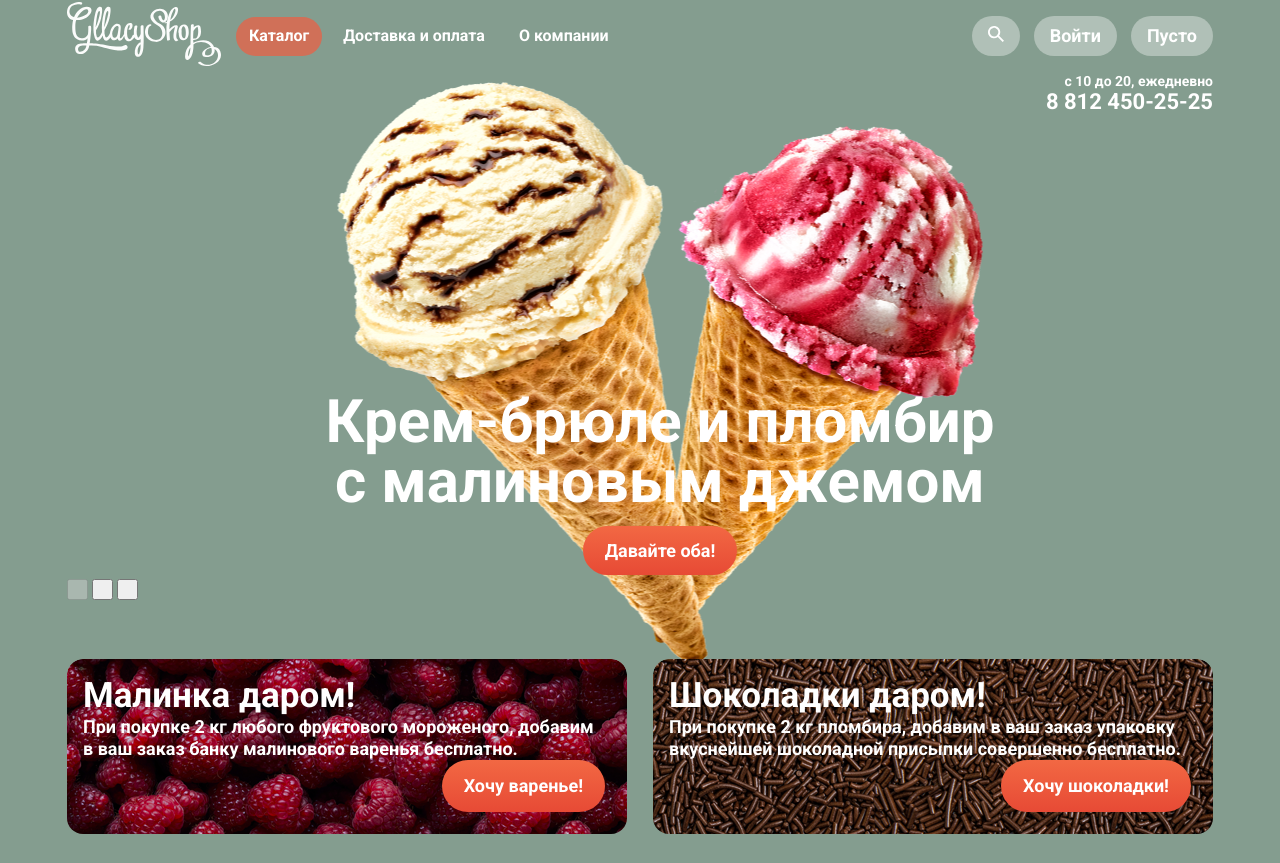
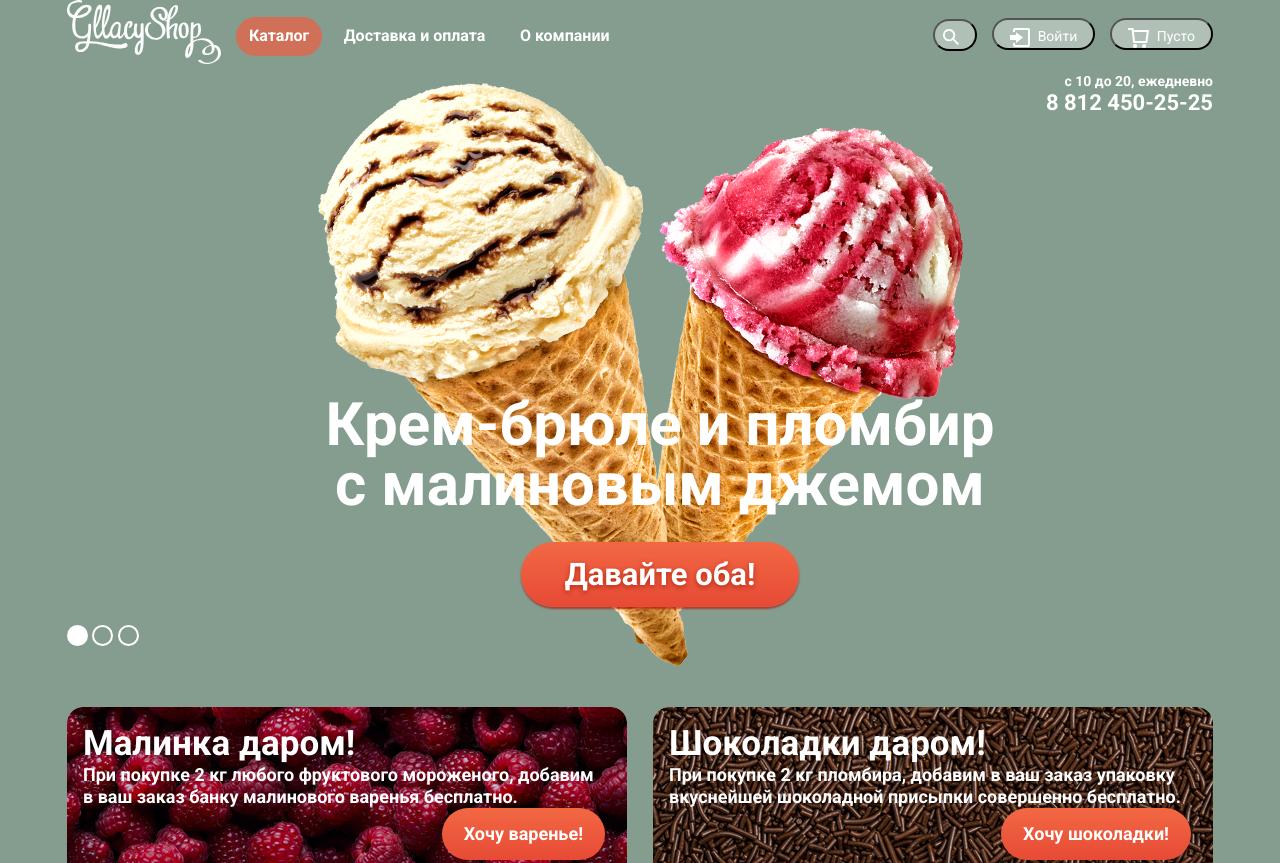
Before and after one commit to LianaTa/glaccy, a plain HTML site: page index.html in a window 1280 px wide. Shown: the top 863 px of the page. Drawn offline with Linux system fonts and the light colour scheme.

Commit message:
add slider

```diff
--- a/css/style.css
+++ b/css/style.css
@@ -25,16 +25,21 @@
 	--basic-extra-black: #231F20;
 }
 body {
- min-width: 1200px;
+
+  min-width: 1200px;
   margin: 0;
   padding: 0;
-  font-family: "Roboto", sans-serif;
-  font-size: 16px;
+  font-size: 18px;
+  line-height: 1.2;
+  font-family: "Roboto", "Arial", sans-serif;
+  /*font-size: 16px;*/
   font-weight: 700;
   font-style: normal;
   color: var(--basic-white);
-  background-color: var(--basic-blue-green);
-
+  background-repeat: no-repeat;
+  background-position: center 83px;
+  /* Для демонстрации */
+  min-height: 100vh;
 }
 .bg-gradient{
 	position: relative;
@@ -50,6 +55,22 @@ body {
 	margin: 0px auto ;
 	position: relative;
 }
+
+.site-wrapper-0 {
+  background-color: #849d8f;
+  background-image: url("../img/ice-cream-1.png");
+ }
+
+.site-wrapper-1 {
+  background-color: #8996a6;
+  background-image: url("../img/ice-cream-2.png");
+}
+
+.site-wrapper-2 {
+  background-color: #9d8b84;
+  background-image: url("../img/ice-cream-3.png");
+}
+
 
 a{
 	text-decoration: none;
@@ -137,7 +158,7 @@ p{
 	box-shadow: 0px 20px 20px rgba(0, 0, 0, 0.4);
 	border-radius: 4px;
 	border: 1px solid #323232 20 %;
-	padding: 13px 6px 14px 9px;
+	/*padding: 13px 6px 14px 9px;*/
 	left: 184px;
 	top: 59px;
 }
@@ -145,11 +166,12 @@ p{
 	display: block;
 }
 .nav__item__submenu ul{
-	padding:0px;
+	padding-left: 0px;
 	list-style: none;
 }
 .nav__item__submenu h2{
 	margin: 0px;
+	padding-top: 13px;
 	padding-left: 21px;
 	font-weight: bold;
 	font-size: 14px;
@@ -157,19 +179,22 @@ p{
 	color: var(--basic-black);
 }
 .nav__item__submenu hr{
+
 	width:128px;
-	clear:  rgba(50, 50, 50, 0.2);
+	color:  rgba(50, 50, 50, 0.2);
 }
 .submenu__item{
 	font-weight: normal;
 	color:var(--basic-black);
+	padding: 5px 20px 5px 21px;
 	font-size: 14px;
     line-height: 16px;
     width: 143px;
     height: 27px;
-    padding-left:21px;
 }
-
+.submenu__item:hover{background-color: var(--basic-extra-light-orange);}
+.submenu__item:focus{background-color:#F6B5A5;}
+.submenu__item:active{background-color:var(--basic-light-orange);}
 /* User navigation */
 .user-nav{
 	list-style: none;
@@ -178,7 +203,71 @@ p{
 	display: inline-block;
 	margin-left:10px;
 }
+/*buttons*/
+.btn{
+	padding: 14px 22px;
+	color:var(--basic-white);
+	font-size:18px;
+	line-height: 24px;
+	text-align: center;
+	font-weight: bold;
+	background: linear-gradient(180deg,  var(--basic-orange-gradient-1) 0%, var(--basic-orange-gradient-2) 100%);
+	box-shadow: 0px 2px 2px 0px #AC1000 64 %;
+ 	border-radius: 70px;
+ 	outline: none;
+    border: none;
+}
+.btn_grey{
+	height:32px;
+	border-radius: 20px;
+	background:var(--basic-light-gray);
+	color:var(--basic-white);
+	font-size: 14px;
+	line-height: 16px;
+}
+.btn_grey svg{float:left;padding-right: 8px;}
+.btn_search{padding:8px;}
+.btn_signin{padding: 8px 16px;}
+.btn_cart{padding: 8px 16px;}
+.btn:hover{background: linear-gradient(180deg, #F26843 0%, #E74A35 100%);opacity: 20%;}
+.btn:focus{background: linear-gradient(0deg, rgba(0, 0, 0, 0.07), rgba(0, 0, 0, 0.07)),linear-gradient(180deg, #F26843 0%, #E74A35 100%);}
+.btn_grey:hover{background-color: var(--basic-white);color:var(--basic-black);}
+.btn_grey svg:hover path{ fill:var(--basic-black);}
 
+.btn--specials{
+	float: right;
+}
+.btn--hits{display: none;}
+
+/*slider-buttons*/
+.slider__button {
+  display: inline-block;
+  padding: 12px 44px;
+  font-weight: 600;
+  font-size: 31px;
+  line-height: 41px;
+  text-align: center;
+  color: #ffffff;
+  vertical-align: top;
+  text-decoration: none;
+  text-shadow: 0 2px 5px rgba(160, 32, 11, 0.76);
+  background: #f26843;
+  background: linear-gradient(to bottom, #f26843, #e74a35);
+  border-radius: 50px;
+  box-shadow: 0 2px 2px rgba(172, 16, 0, 0.64);
+  border: none;
+  cursor: pointer;
+}
+
+.slider__button:hover {
+  background: linear-gradient(to bottom, #f58669, #ec6f5e);
+  box-shadow: 0 2px 2px rgba(172, 16, 0, 1);
+}
+
+.slider__button:active {
+  background: linear-gradient(to bottom, #d84732, #e1613e);
+  box-shadow: inset 0 2px 2px rgba(172, 16, 0, 1);
+}
 /*info*/
 .about__shedule{
 	font-size: 14px;
@@ -206,12 +295,13 @@ p{
 }
 .slider__list{list-style: none;}
 .slider__item{
+	display: none;
 	position: relative;
 	text-align: center;
-	display: none;
 	padding-top: 235px;
 }
-.slider__item--active{
+
+.slider__item--current{
 	display: block;
 }
 .slider__img{
@@ -220,7 +310,6 @@ p{
 	height: 584px;
 	top: -48px;
     left: 50%;
-    z-index: -1;
     transform: translate(-50%,0);
 	z-index: -1;
 }
@@ -229,13 +318,17 @@ p{
     line-height: 60px;
     margin: 27px 218px;
     font-weight: 700;
-
-
 }
 .slider__controls-btn{
-	width:21px;
-	height: 21px;
+  padding: 0;
+  background-color: transparent;
+  border: 2px solid #ffffff;
+  border-radius: 50%;
+  cursor: pointer;
+  width:21px;
+  height: 21px;
 }
+.slider__controls-btn--current{background-color: var(--basic-white);}
 /*specials*/
 
 .specials__list{
@@ -276,45 +369,6 @@ p{
 	font-size:18px;
 	line-height: 22px;
 }
-.btn{
-	padding: 14px 22px;
-	color:var(--basic-white);
-	font-size:18px;
-	line-height: 24px;
-	text-align: center;
-	font-weight: bold;
-	background: linear-gradient(180deg,  var(--basic-orange-gradient-1) 0%, var(--basic-orange-gradient-2) 100%);
-	box-shadow: 0px 2px 2px 0px #AC1000 64 %;
- 	border-radius: 70px;
- 	outline: none;
-    border: none;
-}
-.btn:hover{
-	background: linear-gradient(180deg, #F26843 0%, #E74A35 100%);
-	opacity: 20%;
-
-}
-.btn:focus{
-
-	background: linear-gradient(0deg, rgba(0, 0, 0, 0.07), rgba(0, 0, 0, 0.07)),
-linear-gradient(180deg, #F26843 0%, #E74A35 100%);
-
-}
-
-.btn_grey{
-	padding: 8px 16px;
-	background:var(--basic-light-gray);
-	color:var(--basic-white);
-}
-.btn_search{
-
-
-}
-.btn--specials{
-	float: right;
-}
-.btn--hits{display: none;}
-
 /*hits*/
 .hits__list{
 	padding-left: 0px;
--- a/index.html
+++ b/index.html
@@ -3,13 +3,12 @@
 <head>
 	<meta charset="UTF-8">
 	<meta name="viewport" content="width=device-width, initial-scale=1.0">
-	<link rel="preconnect" href="https://fonts.gstatic.com">
-	<link href="https://fonts.googleapis.com/css2?family=Roboto:wght@400;500;700&display=swap" rel="stylesheet">
+	 <link rel="stylesheet" href="https://fonts.googleapis.com/css?family=Roboto:400,500,700;display=swap">
 	<link rel="stylesheet" href="css/normalize.css">
 	<link rel="stylesheet" href="css/style.css">
 	<title>Интернет-магазин мороженого Глейси</title>
 </head>
-<body>
+<body class="site-wrapper-0">
 	<div class="shadow-bg"></div>
 	<div class="wrapper">
 		<header class="header">
@@ -36,9 +35,23 @@
 				</ul>
 			</nav>
 			<ul class="user-nav">
-				<li class="user-nav__item"><button class="btn btn_grey btn_search"><img src="img/search.svg" ></button></li>
-				<li class="user-nav__item "><button class="btn btn_grey btn_signin">Войти</button></li>
-				<li class="user-nav__item"><button class="btn btn_grey btn_cart">Пусто</button></li>
+				<li class="user-nav__item "><button class="btn_grey btn_search">
+					<svg width="16" height="16" viewBox="0 0 16 16" fill="none" xmlns="http://www.w3.org/2000/svg">
+						<path d="M16 14.6652L11.0785 9.73294C11.9827 8.48188 12.3826 6.93501 12.1984 5.40134C12.0141 3.86767 11.2594 2.4601 10.0848 1.45982C8.91022 0.45954 7.40233 -0.0598191 5.86234 0.00548954C4.32234 0.0707982 2.86363 0.715967 1.77757 1.81212C0.691516 2.90827 0.0580813 4.3747 0.0038002 5.91849C-0.050481 7.46228 0.478388 8.96976 1.48476 10.1398C2.49113 11.3098 3.90092 12.0563 5.43251 12.2301C6.96409 12.4039 8.50472 11.9922 9.74663 11.0772L14.6586 16L16 14.6652ZM6.08152 10.3767C5.24079 10.3767 4.41895 10.1268 3.71991 9.65874C3.02087 9.19063 2.47604 8.5253 2.15431 7.74687C1.83258 6.96844 1.7484 6.11188 1.91241 5.28551C2.07643 4.45913 2.48128 3.70006 3.07576 3.10427C3.67024 2.50849 4.42766 2.10276 5.25223 1.93838C6.0768 1.77401 6.93149 1.85837 7.70822 2.1808C8.48495 2.50324 9.14883 3.04927 9.61591 3.74983C10.083 4.4504 10.3323 5.27404 10.3323 6.11661C10.3298 7.24568 9.88115 8.3278 9.08451 9.12618C8.28788 9.92456 7.20813 10.3742 6.08152 10.3767Z" fill="white"/>
+					</svg></button>
+				</li>
+				<li class="user-nav__item ">
+					<button class="btn_grey btn_signin">Войти
+					<svg width="20" height="19" viewBox="0 0 20 19" fill="none" xmlns="http://www.w3.org/2000/svg">
+					<path d="M6.04 14.88L12.96 9.5L6.04 4.13V7.04H0V11.96H6.04V14.88Z" fill="white"/>
+					<path d="M18 0H5C4.46957 0 3.96086 0.210714 3.58579 0.585786C3.21071 0.960859 3 1.46957 3 2V4H5V2H18V17H5V15H3V17C3 17.5304 3.21071 18.0391 3.58579 18.4142C3.96086 18.7893 4.46957 19 5 19H18C18.5304 19 19.0391 18.7893 19.4142 18.4142C19.7893 18.0391 20 17.5304 20 17V2C20 1.46957 19.7893 0.960859 19.4142 0.585786C19.0391 0.210714 18.5304 0 18 0Z" fill="white"/>
+					</svg></button></li>
+				<li class="user-nav__item"><button class="btn_grey btn_cart">Пусто
+					<svg width="21" height="20" viewBox="0 0 21 20" fill="none" xmlns="http://www.w3.org/2000/svg">
+					<path d="M5.70345 2L5.46161 0H0V2H3.66795L5.17946 15H19.2869L21 2H5.70345ZM17.5034 13H6.97313L5.96545 4H18.6924L17.5034 13Z" fill="white"/>
+					<path d="M7.03359 20C8.14664 20 9.04894 19.1046 9.04894 18C9.04894 16.8954 8.14664 16 7.03359 16C5.92054 16 5.01823 16.8954 5.01823 18C5.01823 19.1046 5.92054 20 7.03359 20Z" fill="white"/>
+					<path d="M16.1027 20C17.2157 20 18.118 19.1046 18.118 18C18.118 16.8954 17.2157 16 16.1027 16C14.9896 16 14.0873 16.8954 14.0873 18C14.0873 19.1046 14.9896 20 16.1027 20Z" fill="white"/>
+					</svg></button></li>
 			</ul>
 			<p class="info header__info">
 				<span class="about__shedule">с 10 до 20, ежедневно</span><br>
@@ -50,26 +63,23 @@
 			<section class="slider">
           		<h2 class="visually-hidden">Слайдер с товарами</h2>
           		<ul class="slider__list">
-            		<li class="slider__item slider__item--active">
+            		<li class="slider__item data-item = 1 slider__item--current">
               			<h3 class="slider__title">Крем-брюле и пломбир с малиновым джемом</h3>
-              			<img class = "slider__img" src="img/ice-cream-1.png" alt="мороженое 1"/>
               			<a href="blank.html" class="btn slider__button btn--big">Давайте оба!</a>
             		</li>
-            		<li class="slider__item">
+            		<li class="slider__item  data-item = 2">
               			<h3 class="h1 slider__title">Шоколадный пломбир и лимонный сорбет</h3>
-              			<img class = "slider__img" src="img/ice-cream-2.png" alt="мороженое 2"/>
               			<a href="blank.html" class="btn slider__button btn--big">Давайте оба!</a>
             		</li>
-            		<li class="slider__item">
+            		<li class="slider__item data-item = 3">
               			<h3 class="h1 slider__title">Пломбир с помадкой и клубничный щербет</h3>
-              			<img class = "slider__img"  src="img/ice-cream-3.png" alt="мороженое 3"/>
               			<a href="blank.html" class="btn slider__button btn--big">Давайте оба!</a>
             		</li>
           		</ul>
           		<div class="slider__controls">
-            		<button type="button" class="slider__controls-btn slider__controls-btn--active" disabled aria-label="Первый слайд"></button>
-            		<button type="button" class="slider__controls-btn" aria-label="Второй слайд"></button>
-            		<button type="button" class="slider__controls-btn" aria-label="Третий слайд"></button>
+            		<button type="button" class="slider__controls-btn  slider__controls-btn--current" aria-label="0" onclick="changeBackground(this)"></button>
+            		<button type="button"  onclick="changeBackground(this)" class="slider__controls-btn " aria-label="1"></button>
+            		<button type="button" onclick="changeBackground(this)" class="slider__controls-btn " aria-label="2"></button>
           		</div>
         	</section>
 			<section class="specials">
```
Also changed, not shown: js/contact_us.js (+20 -1 lines), img/cart.svg (added), img/door.svg (added).
